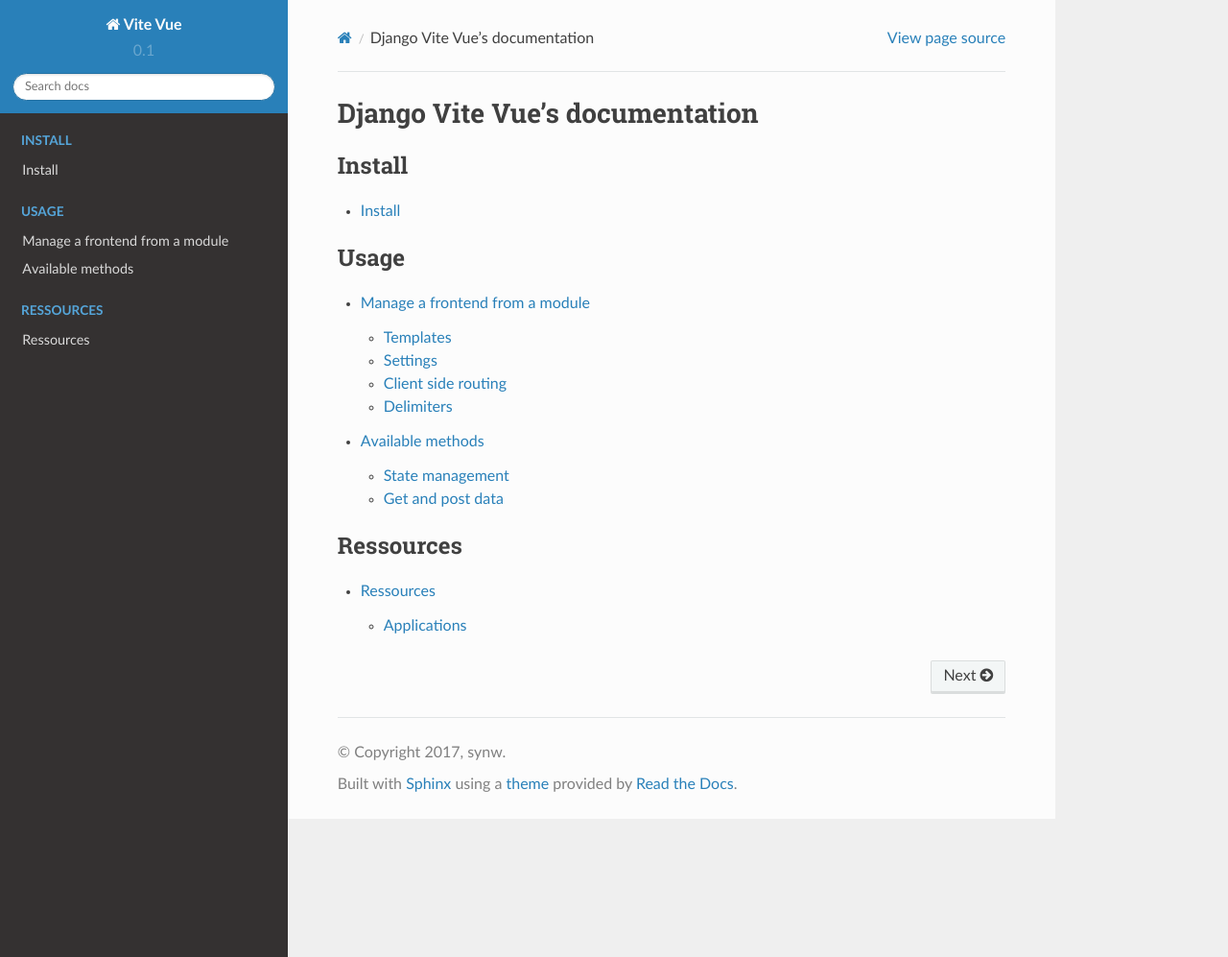
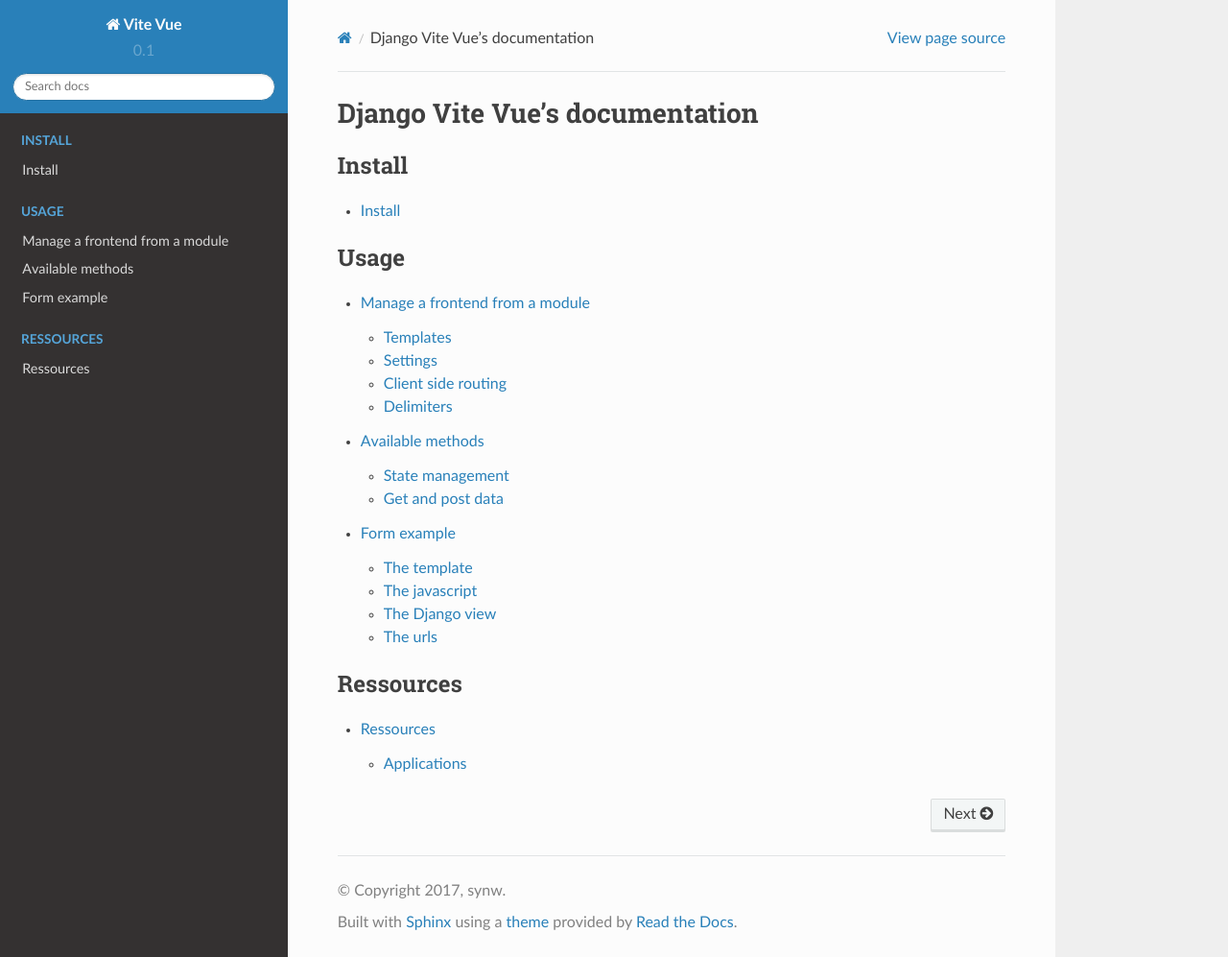
Before and after one commit to synw/django-vitevue, a Sphinx documentation site: the page built from docs/index.rst, in a window 1280 px wide and 997 px high. Shown: the whole window at 96% size. Built offline with Sphinx 7.4.7 and the Read the Docs theme 2.0.0, drawn with Linux system fonts in a browser that asks for light colours; some of the changed lines change nothing that is shown.

Commit message:
Add an example for how to post a form

```diff
--- a/docs/index.rst
+++ b/docs/index.rst
@@ -23,6 +23,7 @@
 
 	usage/app
 	usage/methods
+	usage/example
 
 
 .. ressources
--- /dev/null
+++ b/docs/usage/example.rst
@@ -0,0 +1,93 @@
+Form example
+============
+
+Example for how to post a Django form.
+
+The template
+------------
+
+Make a form template in `myapp/templates/myapp/mymodel_form.html`:
+
+.. highlight:: django
+
+::
+
+   <form id="addmymodel" onsubmit="return false" method="post">
+    {% csrf_token %}
+    {{ form }}
+    <button class="button" onclick="javascript:app.postMyForm()">Save</button>
+   </form>
+
+The javascript
+--------------
+
+In `myapp/vues/methods.js`:
+
+.. highlight:: javascript
+
+::
+
+   postMyForm: function() {
+	function error(err) {
+		console.log(err)
+	}
+	function action(response) {
+		console.log(response)
+		if (response.data.error === 0) {
+			// do something
+		} else {
+			// handle error
+		}
+	}
+	var form = document.getElementById("addmymodel");
+	var data = this.serializeForm(form);
+	var url = "/myapp/add/";
+	this.postForm(url, data, action, error, data.csrfmiddlewaretoken)
+    },
+
+The Django view
+---------------
+
+In `myapp/views.py`:
+
+.. highlight:: python
+
+::
+
+   # -*- coding: utf-8 -*-
+   import json
+   from django.http import JsonResponse
+   from django.utils.html import escape
+   from django.views.generic.edit import CreateView
+   from vv.utils import check_csrf
+   from .models import MyModel
+
+
+   class MyModelCreate(CreateView):
+   	model = MyModel
+   	fields = ['field1", "field2"]
+
+       def post(self, request, *args, **kwargs):
+           if check_csrf(request) == False:
+               return JsonResponse({"error": 1})
+           data = json.loads(self.request.body.decode('utf-8'))
+           field1 = escape(data['field1'])
+           field2 = escape(data['field2'])
+           MyModel.objects.create(field1=field1,field2=field2)
+           return JsonResponse({"error": 0}
+
+The urls
+--------
+
+ In `myapp/urls.py`:
+
+ .. highlight:: python
+
+::
+
+   from django.conf.urls import include, url
+   from .views import MyModelCreate
+
+   urlpatterns = [
+      url(r'^add/$', MyModelCreate.as_view(), name="mymodel-create"),
+   ]
```
